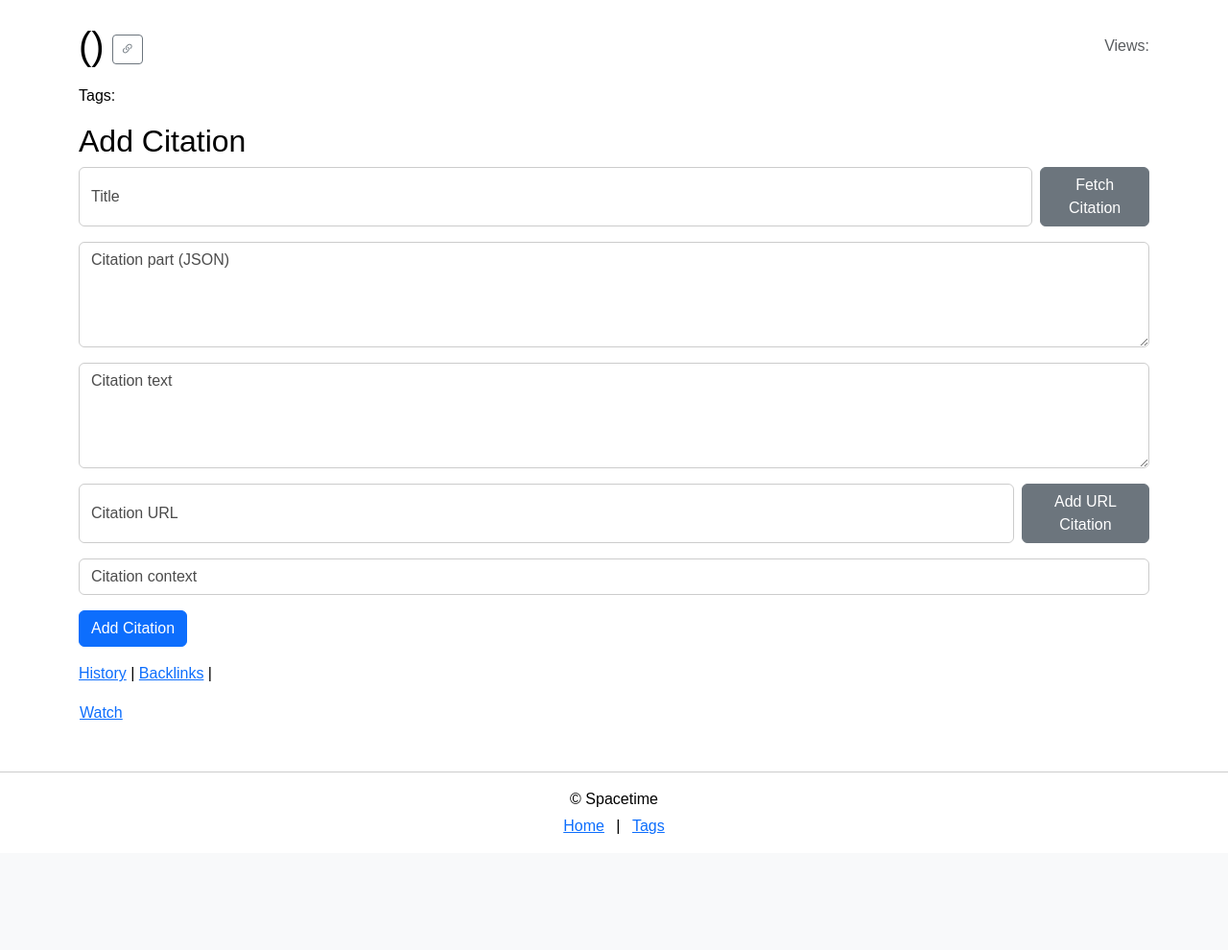
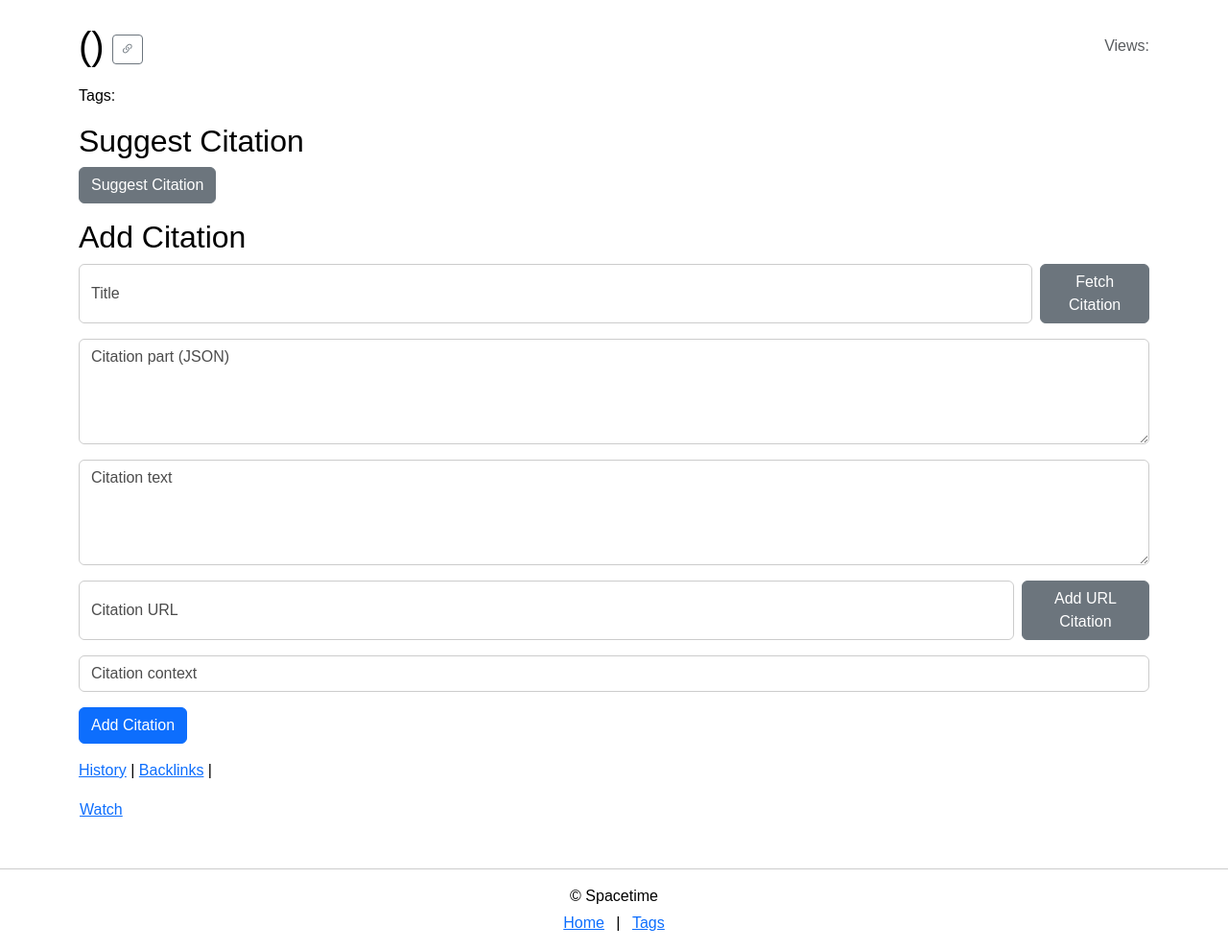
Before and after one commit to flyingtext/spacetime, a Flask app: template templates/post_detail.html in a window 1280 px wide. Shown: the part 56-1046 px from the top of the page at 96% size. Before the commit the page ends 925 px from the top, so only its background shows below. Run offline with Flask 3, Linux system fonts and the light colour scheme; the template is opened without the code that fills it, so the values that code supplies are empty; the visitor is signed in with stand-in values (Sample User, id 1); some libraries are stand-ins or nearby versions.

Commit message:
feat: move citation suggestions to post view

```diff
--- a/templates/post_detail.html
+++ b/templates/post_detail.html
@@ -122,6 +122,14 @@
 {% endif %}
 {% if current_user.is_authenticated %}
 <section>
+  <h2>{{ _('Suggest Citation') }}</h2>
+  <button type="button" id="suggest-citations" class="btn btn-secondary">{{ _('Suggest Citation') }}</button>
+  <div id="citation-progress" class="progress d-none mt-2">
+    <div id="citation-progress-bar" class="progress-bar" role="progressbar" style="width:0%"></div>
+  </div>
+  <div id="citation-results" class="mt-3"></div>
+</section>
+<section>
   <h2>{{ _('Add Citation') }}</h2>
   <form id="citation-form" action="{{ url_for('new_citation', post_id=post.id) }}" method="post">
     <div class="mb-3 d-flex gap-2">
@@ -182,6 +190,66 @@
       }
       showSpinner();
   });
+  const suggestBtn = document.getElementById('suggest-citations');
+  if (suggestBtn) {
+      suggestBtn.addEventListener('click', async () => {
+          const lines = {{ post.body | tojson }}.split('\n').filter(l => l.trim());
+          const container = document.getElementById('citation-results');
+          container.innerHTML = '';
+          const progress = document.getElementById('citation-progress');
+          const progressBar = document.getElementById('citation-progress-bar');
+          progress.classList.remove('d-none');
+          progressBar.style.width = '0%';
+          const controller = new AbortController();
+          const { signal } = controller;
+          window.addEventListener('beforeunload', () => controller.abort(), { once: true });
+          for (let i = 0; i < lines.length; i++) {
+              if (signal.aborted) break;
+              const lineSection = document.createElement('div');
+              container.appendChild(lineSection);
+              try {
+                  const resp = await fetch('{{ url_for('citation_suggest_line') }}', {
+                      method: 'POST',
+                      headers: { 'Content-Type': 'application/json' },
+                      body: JSON.stringify({ line: lines[i] }),
+                      signal
+                  });
+                  const data = await resp.json();
+                  if (data.results) {
+                      for (const [sentence, cands] of Object.entries(data.results)) {
+                          const section = document.createElement('div');
+                          const p = document.createElement('p');
+                          p.textContent = sentence;
+                          section.appendChild(p);
+                          cands.forEach(c => {
+                              const pre = document.createElement('pre');
+                              pre.textContent = c.text;
+                              const btn = document.createElement('button');
+                              btn.textContent = '{{ _('Save') }}';
+                              btn.addEventListener('click', () => {
+                                  const fd = new FormData();
+                                  fd.append('citation_text', c.text);
+                                  fetch('{{ url_for('new_citation', post_id=post.id) }}', {
+                                      method: 'POST',
+                                      body: fd
+                                  }).then(() => { btn.disabled = true; });
+                              });
+                              const div = document.createElement('div');
+                              div.appendChild(pre);
+                              div.appendChild(btn);
+                              section.appendChild(div);
+                          });
+                          lineSection.appendChild(section);
+                      }
+                  }
+              } catch (e) {
+                  if (signal.aborted) break;
+              }
+              progressBar.style.width = ((i + 1) / lines.length * 100) + '%';
+          }
+          progress.classList.add('d-none');
+      });
+  }
   </script>
 </section>
 {% endif %}
```
Also changed, not shown: templates/post_form.html (+1 -52 lines).
